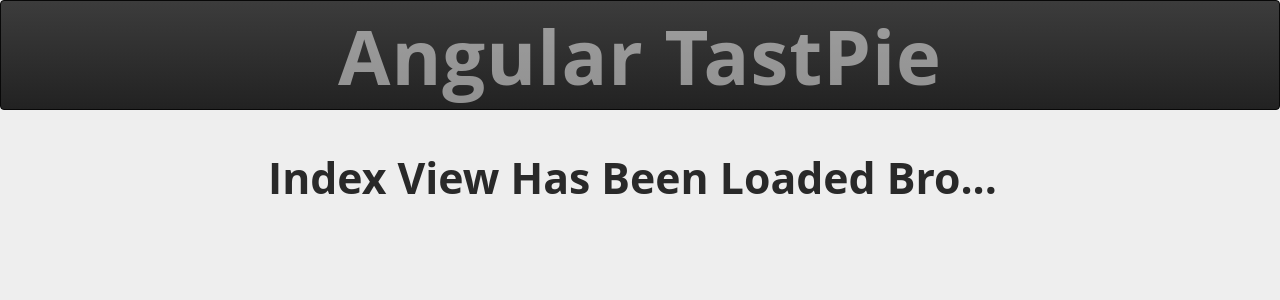
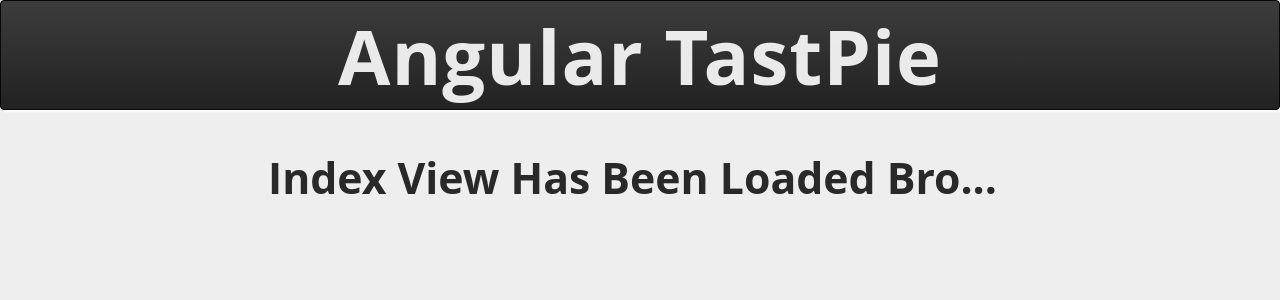
Before and after one commit to northDacoder/django_tastypie_angular, a Django app: page /app/ in a window 1280 px wide. Shown: the top 300 px of the page. Run offline with Django 3.2, Linux system fonts and the light colour scheme; parts of the project's set-up code (start-up, migrations or seed data) failed here and were passed over; some libraries are stand-ins or nearby versions; some web fonts are replaced.

Commit message:
added css styling

```diff
--- a/registar/static/css/index.css
+++ b/registar/static/css/index.css
@@ -1,3 +1,3 @@
 body {margin: 0; padding: 0; width: 100%; height: 100%;}
-#ang-header {color: rgba(255,255,255,.5); text-align: center;}
+#ang-header {color: rgba(255,255,255,.9); text-align: center; box-shadow: 2px 2px 2px white;}
 #view-message {text-align: center;}
```
